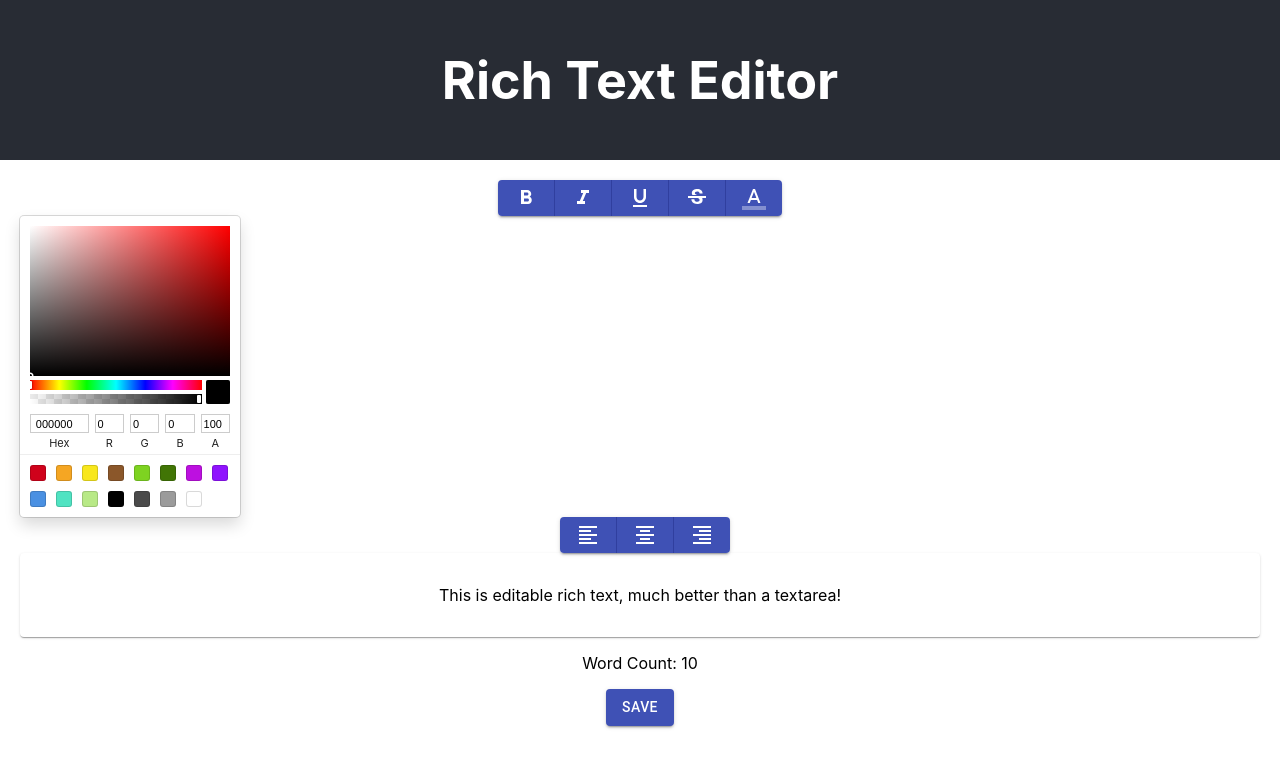
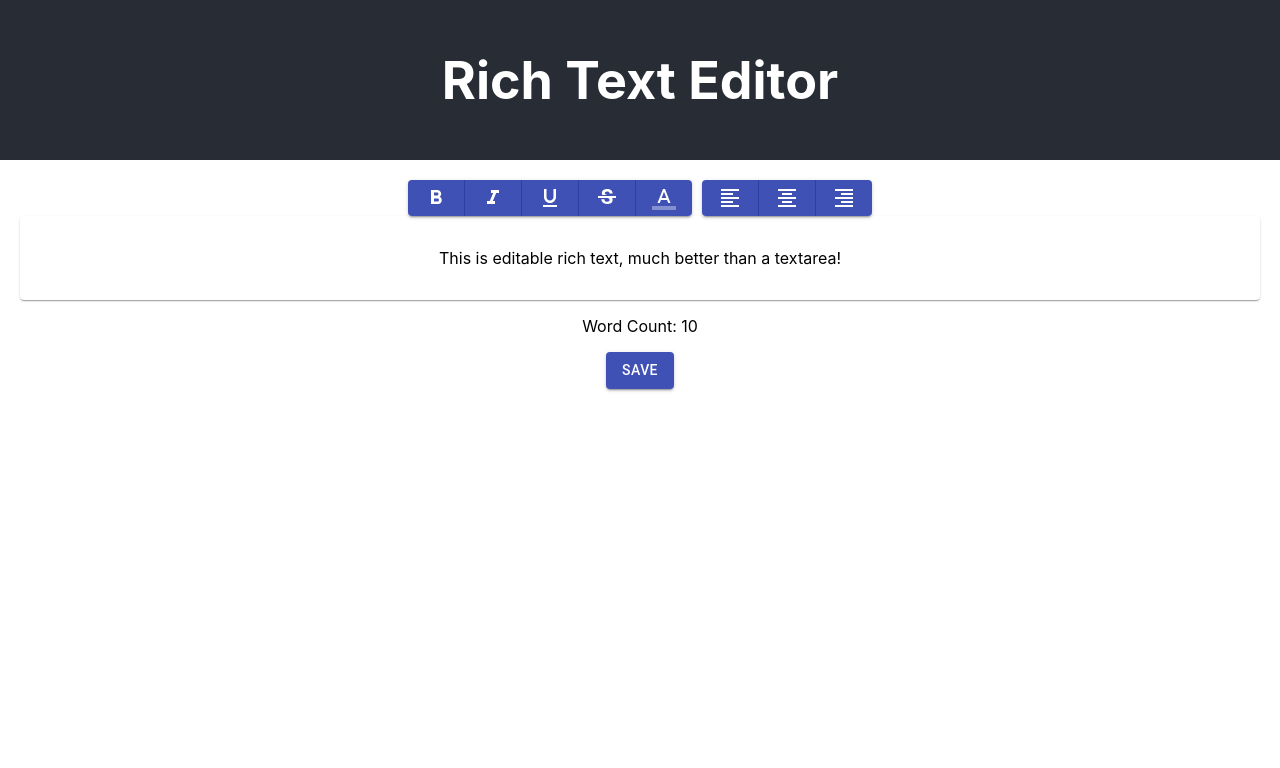
Before and after one commit to HumairaAZ/rich-text-editor, a React (Create React App) app: page / in a window 1280 px wide. Shown: the top 768 px of the page. Built offline with nearby package versions, Linux system fonts and the light colour scheme.

Commit message:
Update Toolbar.js

```diff
--- a/src/components/Toolbar.js
+++ b/src/components/Toolbar.js
@@ -1,98 +1,115 @@
 // src/components/Toolbar.js
 
-import React from 'react';
-import { Button, ButtonGroup } from '@material-ui/core';
+import React, { useState } from 'react';
+import { Button, ButtonGroup, Tooltip, Popover } from '@material-ui/core';
 import { FormatBold, FormatItalic, FormatUnderlined, StrikethroughS, FormatColorText, FormatAlignLeft, FormatAlignCenter, FormatAlignRight } from '@material-ui/icons';
-import { Editor, Transforms } from 'slate';
 import { SketchPicker } from 'react-color';
 
-const isMarkActive = (editor, format) => {
-  const marks = Editor.marks(editor);
-  return marks ? marks[format] === true : false;
+const Toolbar = ({ editor }) => {
+  const [anchorEl, setAnchorEl] = useState(null);
+  const [color, setColor] = useState('#000000');
+
+  const handleColorClick = (event) => {
+    setAnchorEl(event.currentTarget);
   };
 
-const toggleMark = (editor, format) => {
-  const isActive = isMarkActive(editor, format);
-
-  if (isActive) {
-    Editor.removeMark(editor, format);
-  } else {
-    Editor.addMark(editor, format, true);
-  }
+  const handleColorClose = () => {
+    setAnchorEl(null);
   };
 
-const Toolbar = ({ editor, setColor }) => {
+  const handleColorChange = (color) => {
+    setColor(color.hex);
+    editor.addMark('color', color.hex);
+  };
+
+  const open = Boolean(anchorEl);
+  const id = open ? 'color-popover' : undefined;
+
   return (
     <div>
       <ButtonGroup variant="contained" color="primary" aria-label="outlined primary button group">
+        <Tooltip title="Bold">
           <Button onMouseDown={(event) => {
             event.preventDefault();
-          toggleMark(editor, 'bold');
+            editor.toggleMark('bold');
           }}>
             <FormatBold />
           </Button>
+        </Tooltip>
+        <Tooltip title="Italic">
           <Button onMouseDown={(event) => {
             event.preventDefault();
-          toggleMark(editor, 'italic');
+            editor.toggleMark('italic');
           }}>
             <FormatItalic />
           </Button>
+        </Tooltip>
+        <Tooltip title="Underline">
           <Button onMouseDown={(event) => {
             event.preventDefault();
-          toggleMark(editor, 'underlined');
+            editor.toggleMark('underlined');
           }}>
             <FormatUnderlined />
           </Button>
+        </Tooltip>
+        <Tooltip title="Strikethrough">
           <Button onMouseDown={(event) => {
             event.preventDefault();
-          toggleMark(editor, 'strikethrough');
+            editor.toggleMark('strikethrough');
           }}>
             <StrikethroughS />
           </Button>
+        </Tooltip>
+        <Tooltip title="Text Color">
+          <Button onMouseDown={handleColorClick}>
+            <FormatColorText />
+          </Button>
+        </Tooltip>
+      </ButtonGroup>
+      <Popover
+        id={id}
+        open={open}
+        anchorEl={anchorEl}
+        onClose={handleColorClose}
+        anchorOrigin={{
+          vertical: 'bottom',
+          horizontal: 'center',
+        }}
+        transformOrigin={{
+          vertical: 'top',
+          horizontal: 'center',
+        }}
+      >
+        <SketchPicker
+          color={color}
+          onChangeComplete={handleColorChange}
+        />
+      </Popover>
+      <ButtonGroup variant="contained" color="primary" aria-label="outlined primary button group" style={{ marginLeft: '10px' }}>
+        <Tooltip title="Align Left">
           <Button onMouseDown={(event) => {
             event.preventDefault();
-          toggleMark(editor, 'color');
-        }}>
-          <FormatColorText />
-        </Button>
-      </ButtonGroup>
-      <SketchPicker
-        color="#000000"
-        onChangeComplete={(color) => {
-          setColor(color.hex);
-        }}
-      />
-      <ButtonGroup variant="contained" color="primary" aria-label="outlined primary button group" style={{ marginLeft: '10px' }}>
-        <Button onMouseDown={(event) => {
-          event.preventDefault();
-          Transforms.setNodes(
-            editor,
-            { align: 'left' },
-            { match: n => Editor.isBlock(editor, n) }
-          );
+            editor.alignText('left');
           }}>
             <FormatAlignLeft />
           </Button>
+        </Tooltip>
+        <Tooltip title="Align Center">
           <Button onMouseDown={(event) => {
             event.preventDefault();
-          Transforms.setNodes(
-            editor,
-            { align: 'center' },
-            { match: n => Editor.isBlock(editor, n) }
-          );
+            editor.alignText('center');
           }}>
             <FormatAlignCenter />
           </Button>
+        </Tooltip>
+        <Tooltip title="Align Right">
           <Button onMouseDown={(event) => {
             event.preventDefault();
-          Transforms.setNodes(
-            editor,
-            { align: 'right' },
-            { match: n => Editor.isBlock(editor, n) }
-          );
+            editor.alignText('right');
           }}>
             <FormatAlignRight />
           </Button>
+        </Tooltip>
       </ButtonGroup>
     </div>
   );
```
Lines whose indentation alone changed are shown as unchanged.
